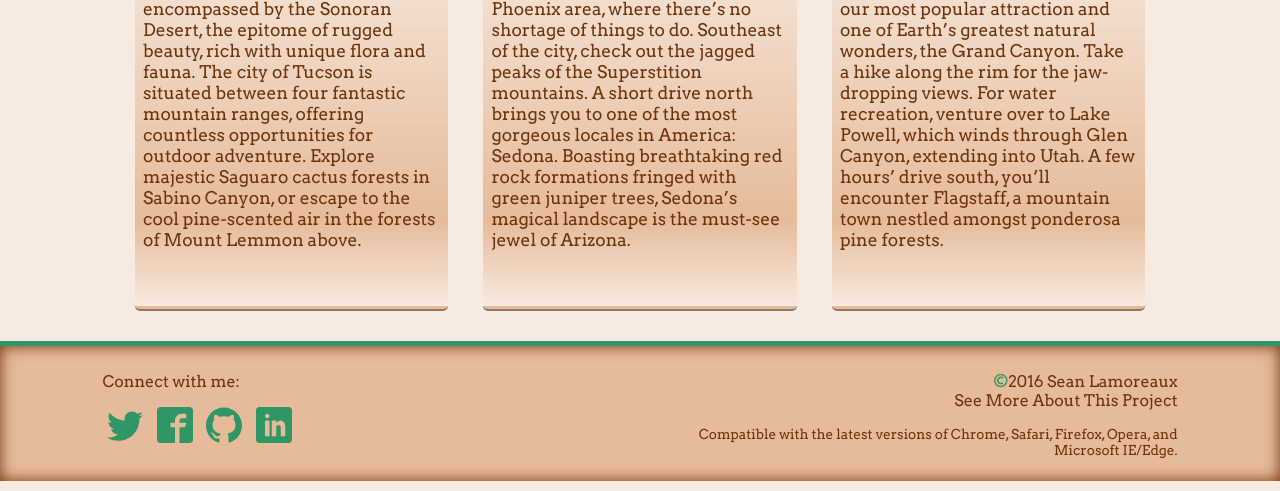
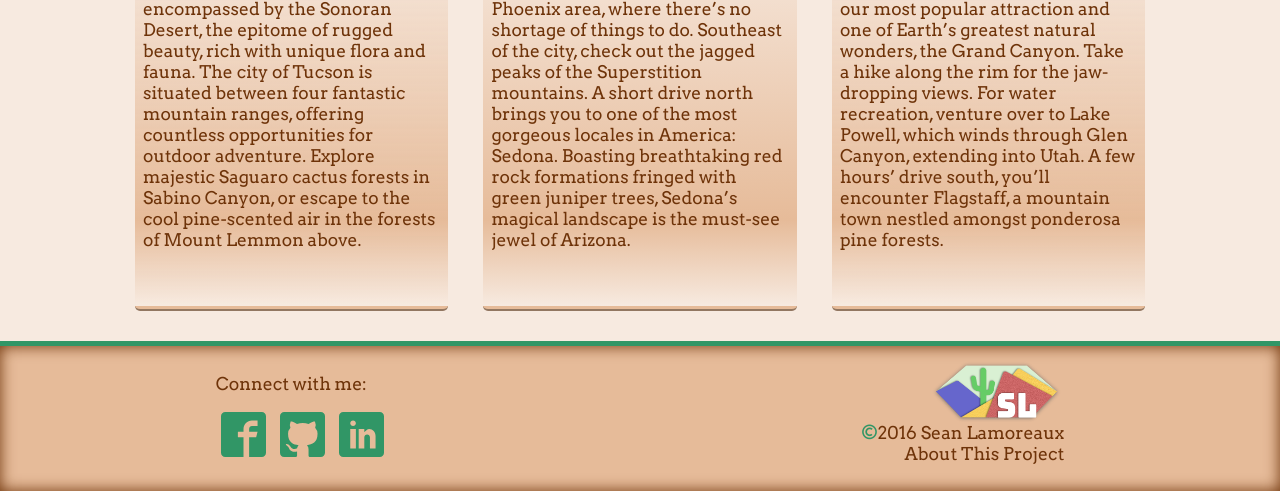
Before and after one commit to sclamoreaux/Arizona-Web-Page, a plain HTML site: page index.html in a window 1280 px wide. Shown: the part 2407-2898 px from the top of the page. Drawn offline with nearby package versions, Linux system fonts and the light colour scheme; a web font is replaced by a local one.

Commit message:
Added my logo to footer and adjusted the footer styles a bit.

```diff
--- a/css/_mainstyle.scss
+++ b/css/_mainstyle.scss
@@ -400,8 +400,6 @@ button:hover {
 /*** Footer Styling ***/
 
 footer {
-  display: flex;
-  flex-direction: column;
   margin-top: 30px;
   font-size: .9em;
   text-align: center;
@@ -410,6 +408,11 @@ footer {
   padding-bottom: 10px;
   border-top: 5px solid #319666;
   box-shadow:  inset 0px 0px 15px #6e3309;
+}
+
+#footer-container {
+  display: flex;
+  flex-direction: column;
 }
 
 footer #browser-info {
@@ -453,4 +456,15 @@ footer svg:hover path {
 
 #copyright {
   margin: 0 3%;
+  padding-top: 5px;
 }
+
+#copyright p {
+  clear: both;
+  margin-top: 0;
+}
+
+#footer-logo {
+  width: 135px;
+  margin: 0 auto;
+}
--- a/css/_responsive.scss
+++ b/css/_responsive.scss
@@ -92,6 +92,32 @@
       padding: 0 3% 0 3%;
       -ms-flex-pack: distribute;
           justify-content: space-around;
+    }
+
+
+    #footer-container {
+      flex-direction: row;
+      justify-content: space-between;
+    }
+
+    #social-group {
+      text-align: left;
+      flex-basis: 48%;
+      /*float: left;*/
+      margin-left: 4%;
+    }
+
+    #copyright {
+      text-align: right;
+      flex-basis: 48%;
+      /*float: right;*/
+      margin-right: 4%;
+      /*position: relative;
+      top: 16px;*/
+    }
+
+    #footer-logo {
+      float: right;
     }
 
 }
@@ -196,31 +222,7 @@
     font-size: 1em;
   }
 
-  footer {
-    flex-direction: row;
-    justify-content: space-between;
-  }
 
-  #social-group {
-    text-align: left;
-    flex-basis: 48%;
-    /*float: left;*/
-    margin-left: 4%;
-  }
-
-  #copyright {
-    text-align: right;
-    flex-basis: 48%;
-    /*float: right;*/
-    margin-right: 4%;
-    /*position: relative;
-    top: 16px;*/
-  }
-
-  /*footer {
-    overflow: auto;
-    height: 150px;
-  }*/
 
 /*Hover animations for desktop screens*/
 
--- a/index.html
+++ b/index.html
@@ -141,44 +141,38 @@
 </div><!--class=container-->
   </section>
 
-
-
-
 <footer>
+<div class="container" id="footer-container">
 
   <div id="social-group">
   <p>Connect with me:</p>
-<a href="http://twitter.com/ShonRamoro" target="_blank">
-  <svg id="twitter" version="1.1" xmlns="http://www.w3.org/2000/svg" xmlns:xlink="http://www.w3.org/1999/xlink" width="36" height="36" viewBox="0 0 16 16">
-  <path fill="#319666" d="M16 3.538c-0.588 0.263-1.222 0.438-1.884 0.516 0.678-0.406 1.197-1.050 1.444-1.816-0.634 0.375-1.338 0.65-2.084 0.797-0.6-0.638-1.453-1.034-2.397-1.034-1.813 0-3.281 1.469-3.281 3.281 0 0.256 0.028 0.506 0.084 0.747-2.728-0.138-5.147-1.444-6.766-3.431-0.281 0.484-0.444 1.050-0.444 1.65 0 1.138 0.578 2.144 1.459 2.731-0.538-0.016-1.044-0.166-1.488-0.409 0 0.013 0 0.028 0 0.041 0 1.591 1.131 2.919 2.634 3.219-0.275 0.075-0.566 0.116-0.866 0.116-0.212 0-0.416-0.022-0.619-0.059 0.419 1.303 1.631 2.253 3.066 2.281-1.125 0.881-2.538 1.406-4.078 1.406-0.266 0-0.525-0.016-0.784-0.047 1.456 0.934 3.181 1.475 5.034 1.475 6.037 0 9.341-5.003 9.341-9.341 0-0.144-0.003-0.284-0.009-0.425 0.641-0.459 1.197-1.038 1.637-1.697z"></path>
-  </svg>
-</a>
 
   <a href="http://facebook.com/seanlamoreaux" target="_blank">
-  <svg id="facebook" version="1.1" xmlns="http://www.w3.org/2000/svg" xmlns:xlink="http://www.w3.org/1999/xlink" width="36" height="36" viewBox="0 0 16 16">
+    <svg id="facebook" version="1.1" xmlns="http://www.w3.org/2000/svg" xmlns:xlink="http://www.w3.org/1999/xlink" width="45" height="45" viewBox="0 0 16 16">
     <path fill="#319666" d="M14.5 0h-13c-0.825 0-1.5 0.675-1.5 1.5v13c0 0.825 0.675 1.5 1.5 1.5h6.5v-7h-2v-2h2v-1c0-1.653 1.347-3 3-3h2v2h-2c-0.55 0-1 0.45-1 1v1h3l-0.5 2h-2.5v7h4.5c0.825 0 1.5-0.675 1.5-1.5v-13c0-0.825-0.675-1.5-1.5-1.5z"></path>
     </svg>
   </a>
 
   <a href="https://github.com/sclamoreaux" target="_blank">
-  <svg id="github" version="1.1" xmlns="http://www.w3.org/2000/svg" xmlns:xlink="http://www.w3.org/1999/xlink" width="36" height="36" viewBox="0 0 16 16">
-  <path fill="#319666" d="M8 0.198c-4.418 0-8 3.582-8 8 0 3.535 2.292 6.533 5.471 7.591 0.4 0.074 0.547-0.174 0.547-0.385 0-0.191-0.008-0.821-0.011-1.489-2.226 0.484-2.695-0.944-2.695-0.944-0.364-0.925-0.888-1.171-0.888-1.171-0.726-0.497 0.055-0.486 0.055-0.486 0.803 0.056 1.226 0.824 1.226 0.824 0.714 1.223 1.872 0.869 2.328 0.665 0.072-0.517 0.279-0.87 0.508-1.070-1.777-0.202-3.645-0.888-3.645-3.954 0-0.873 0.313-1.587 0.824-2.147-0.083-0.202-0.357-1.015 0.077-2.117 0 0 0.672-0.215 2.201 0.82 0.638-0.177 1.322-0.266 2.002-0.269 0.68 0.003 1.365 0.092 2.004 0.269 1.527-1.035 2.198-0.82 2.198-0.82 0.435 1.102 0.162 1.916 0.079 2.117 0.513 0.56 0.823 1.274 0.823 2.147 0 3.073-1.872 3.749-3.653 3.947 0.287 0.248 0.543 0.735 0.543 1.481 0 1.070-0.009 1.932-0.009 2.195 0 0.213 0.144 0.462 0.55 0.384 3.177-1.059 5.466-4.057 5.466-7.59 0-4.418-3.582-8-8-8z"></path>
-  </svg>
+    <svg id="github" xmlns="http://www.w3.org/2000/svg" width="45" height="45" viewBox="0 0 45 45"><path fill="#319666"  d="M45,4.21V40.79A4.21,4.21,0,0,1,40.79,45H29.71l-.24,0a1,1,0,0,1-.37-.13,1.12,1.12,0,0,1-.55-1c0-.75,0-3.24,0-6.33A5.52,5.52,0,0,0,27,33.23c5.14-.57,10.54-2.52,10.54-11.39a8.93,8.93,0,0,0-2.37-6.2,8.27,8.27,0,0,0-.23-6.11S33,8.91,28.6,11.9A21.81,21.81,0,0,0,17,11.9c-4.41-3-6.35-2.37-6.35-2.37a8.27,8.27,0,0,0-.23,6.11,9,9,0,0,0-2.37,6.2c0,8.85,5.39,10.83,10.52,11.41a5,5,0,0,0-1.47,3.09c-1.32.59-4.66,1.61-6.72-1.92A4.84,4.84,0,0,0,6.88,32s-2.25,0-.16,1.41a6.11,6.11,0,0,1,2.57,3.38s1.35,4.12,7.78,2.72c0,1.93,0,3.75,0,4.3a1.08,1.08,0,0,1-1,1.13.39.39,0,0,1-.15,0H4.21A4.21,4.21,0,0,1,0,40.79V4.21A4.21,4.21,0,0,1,4.21,0H40.79A4.21,4.21,0,0,1,45,4.21Z" /></svg>
   </a>
 
   <a href="https://www.linkedin.com/in/sean-lamoreaux-163325121" target="_blank">
-  <svg id="linkedin" version="1.1" xmlns="http://www.w3.org/2000/svg" xmlns:xlink="http://www.w3.org/1999/xlink" width="36" height="36" viewBox="0 0 16 16">
+    <svg id="linkedin" version="1.1" xmlns="http://www.w3.org/2000/svg" xmlns:xlink="http://www.w3.org/1999/xlink" width="45" height="45" viewBox="0 0 16 16">
     <path fill="#319666" d="M14.5 0h-13c-0.825 0-1.5 0.675-1.5 1.5v13c0 0.825 0.675 1.5 1.5 1.5h13c0.825 0 1.5-0.675 1.5-1.5v-13c0-0.825-0.675-1.5-1.5-1.5zM6 13h-2v-7h2v7zM5 5c-0.553 0-1-0.447-1-1s0.447-1 1-1c0.553 0 1 0.447 1 1s-0.447 1-1 1zM13 13h-2v-4c0-0.553-0.447-1-1-1s-1 0.447-1 1v4h-2v-7h2v1.241c0.412-0.566 1.044-1.241 1.75-1.241 1.244 0 2.25 1.119 2.25 2.5v4.5z"></path>
     </svg>
   </a>
-
   </div>
 
+  <!-- <p id="browser-info">Compatible with the latest versions of Chrome, Safari, Firefox, Opera, and Microsoft IE/Edge.</p> -->
+
   <div id="copyright">
-<p><span>&copy;</span>2016 <a href="http://www.seanlamoreaux.com" target="_blank">Sean Lamoreaux</a> <br /><a href="https://github.com/sclamoreaux/Arizona-Web-Page" target="_blank">See More About This Project</a></p>
-<p id="browser-info">Compatible with the latest versions of Chrome, Safari, Firefox, Opera, and Microsoft IE/Edge.</p>
+    <a href="http://www.seanlamoreaux.com" target="_blank"><img src="img/LogoSLsmall.png" alt="Logo for Sean Lamoreaux's home page" id="footer-logo" /></a>
+    <p><span>&copy;</span>2016 <a href="http://www.seanlamoreaux.com" target="_blank">Sean Lamoreaux</a><br />
+    <a href="https://github.com/sclamoreaux/Arizona-Web-Page" target="_blank">About This Project</a></p>
   </div>
 
+</div> <!-- class=container -->
 </footer>
 
 </div>
```
Also changed, not shown: css/main.css, img/LogoSLsmall.png (added), 3 other files. Lines whose indentation alone changed are shown as unchanged.
